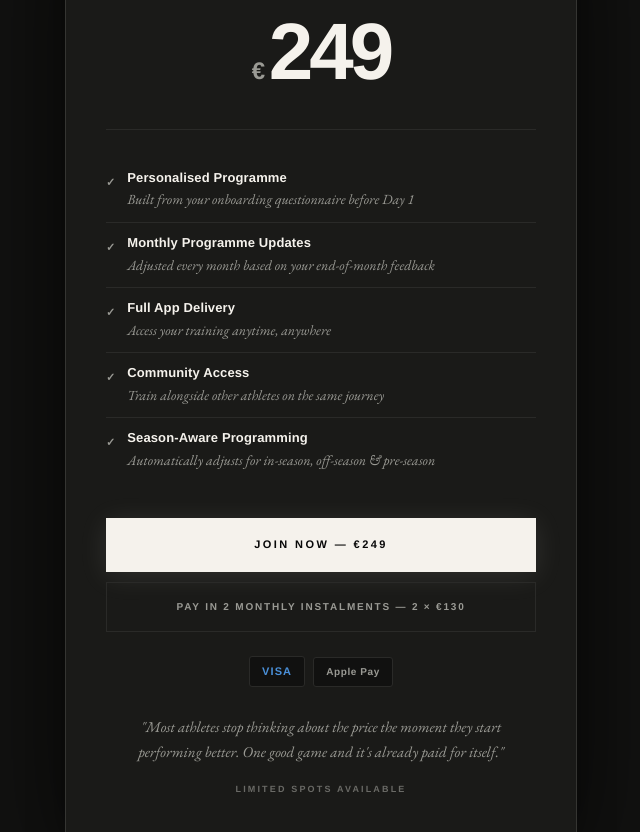
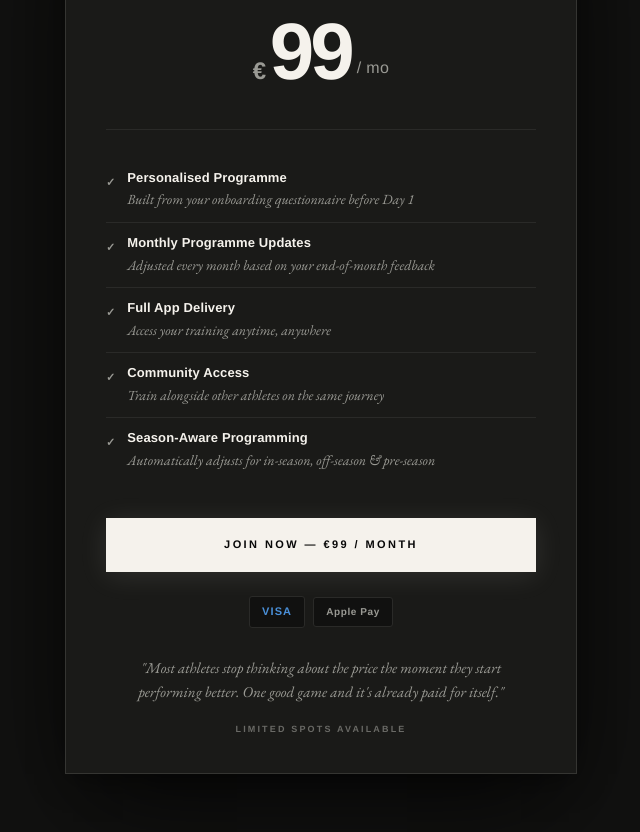
Before and after one commit to PaddyM27/meadeperformance, a website: page index.html in a window 1280 px wide. Shown: the part 5674-6506 px from the top of the page, without its empty margins (319-959 px from the left). Drawn offline with nearby package versions, Linux system fonts and the light colour scheme.

Commit message:
Change pricing to €99/month, update features to label+subtext layout, real testimonials, FAQ updates
Co-Authored-By: Claude Sonnet 4.6 <noreply@anthropic.com>

```diff
--- a/index.html
+++ b/index.html
@@ -851,6 +851,16 @@ main, nav, footer, section { position: relative; z-index: 1; }
   justify-content: center;
   gap: 4px;
   margin-bottom: 36px;
+}
+
+.p-period {
+  font-size: 16px;
+  font-weight: 500;
+  color: var(--dim);
+  letter-spacing: 0.02em;
+  margin-left: 2px;
+  align-self: flex-end;
+  padding-bottom: 10px;
 }
 
 .p-currency {
@@ -1480,7 +1490,8 @@ main, nav, footer, section { position: relative; z-index: 1; }
 
       <div class="p-price-row">
         <span class="p-currency">€</span>
-        <span class="p-amount">249</span>
+        <span class="p-amount">99</span>
+        <span class="p-period">/ mo</span>
       </div>
 
       <hr class="p-divider" />
@@ -1495,10 +1506,7 @@ main, nav, footer, section { position: relative; z-index: 1; }
 
       <div class="p-ctas">
         <a href="https://meadeperformance.fitr.training/p/athleteaccelerator" class="p-btn-join" target="_blank" rel="noopener">
-          Join Now — €249
-        </a>
-        <a href="https://meadeperformance.fitr.training/p/athleteaccelerator" class="p-btn-instalment" target="_blank" rel="noopener">
-          Pay in 2 Monthly Instalments &mdash; 2 &times; €130
+          Join Now — €99 / month
         </a>
       </div>
 
```
